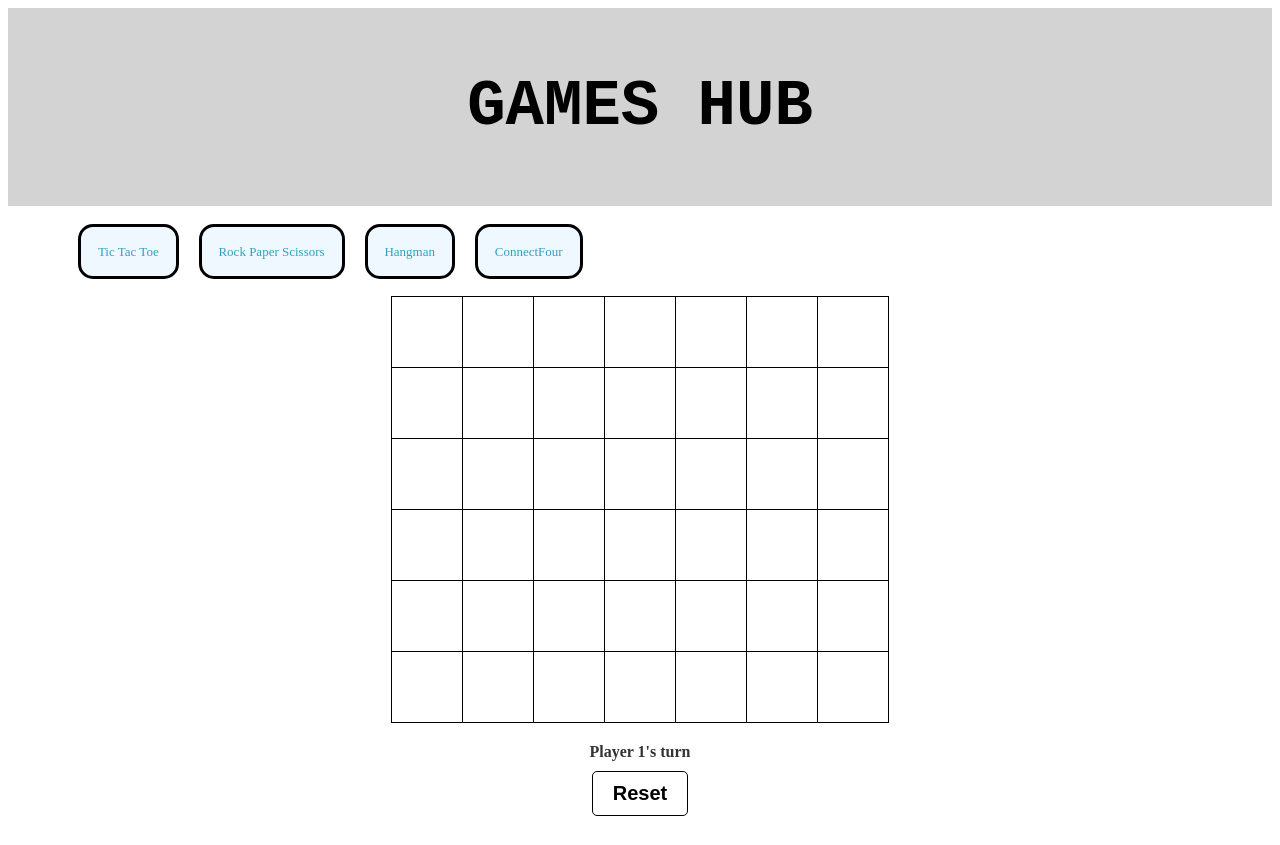
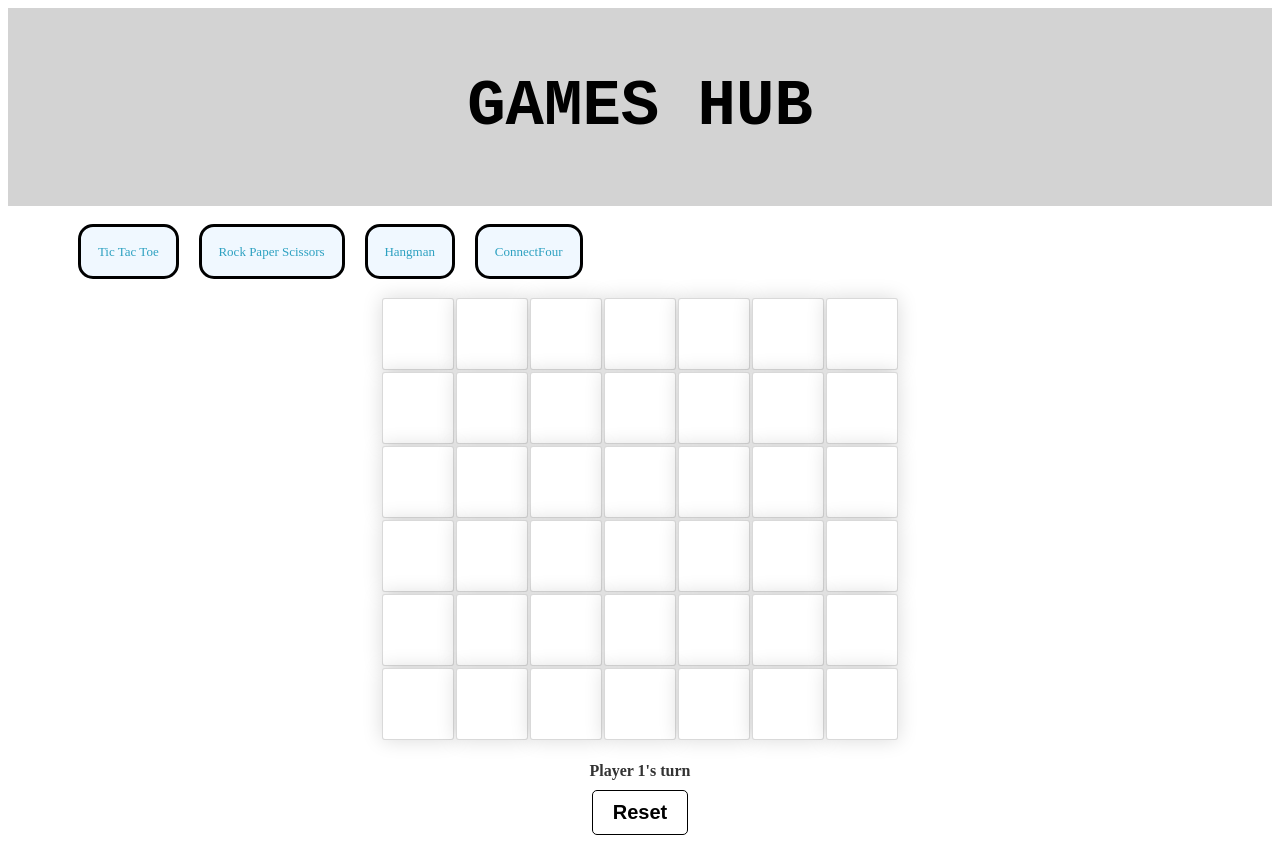
Before and after one commit to Ege-Guney/SmallGameHub, a React (Create React App) app: page /connectfour in a window 1280 px wide. Built offline with nearby package versions, Linux system fonts and the light colour scheme.

Commit message:
made table improvements

```diff
--- a/src/connectfour.css
+++ b/src/connectfour.css
@@ -5,8 +5,9 @@
 }
 
 table {
-  border-collapse: collapse;
   margin-bottom: 20px;
+  border-radius: 10px;
+  border-collapse: separate;
 }
 
 td {
@@ -21,6 +22,9 @@ td {
   color: #000;
   padding: 10px;
   text-align: center;
+  box-shadow: 0 0 20px rgba(0, 0, 0, 0.15);
+  border-radius: 3px;
+  border-color: rgba(0, 0, 0, 0.15);
 }
 
 .turn {
@@ -39,9 +43,6 @@ td.red {
 
 td.yellow {
   background-color: #ffff51;
-}
-td:hover {
-  background-color: lightgray;
 }
 .red-donut {
   width: 10px;
```
